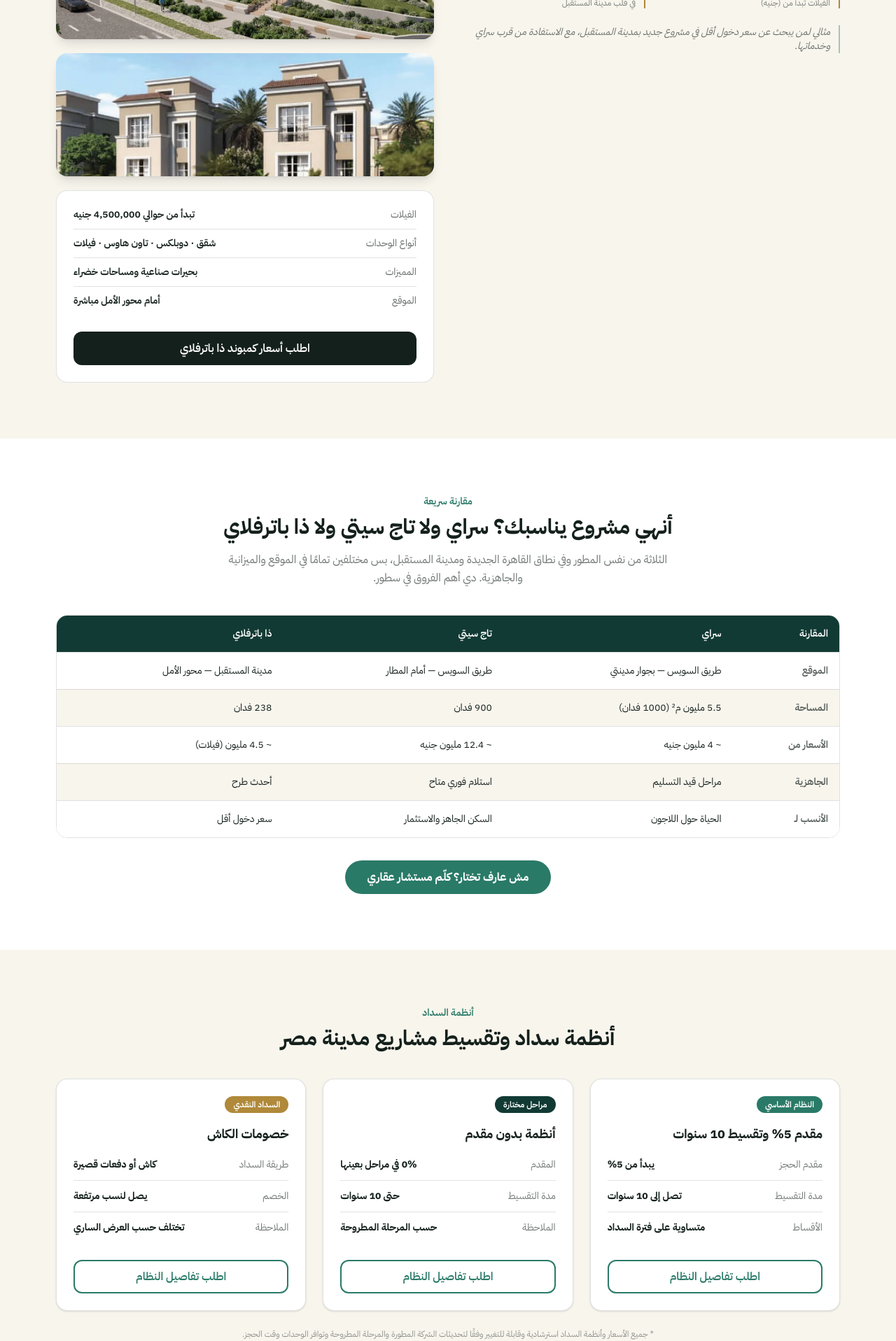
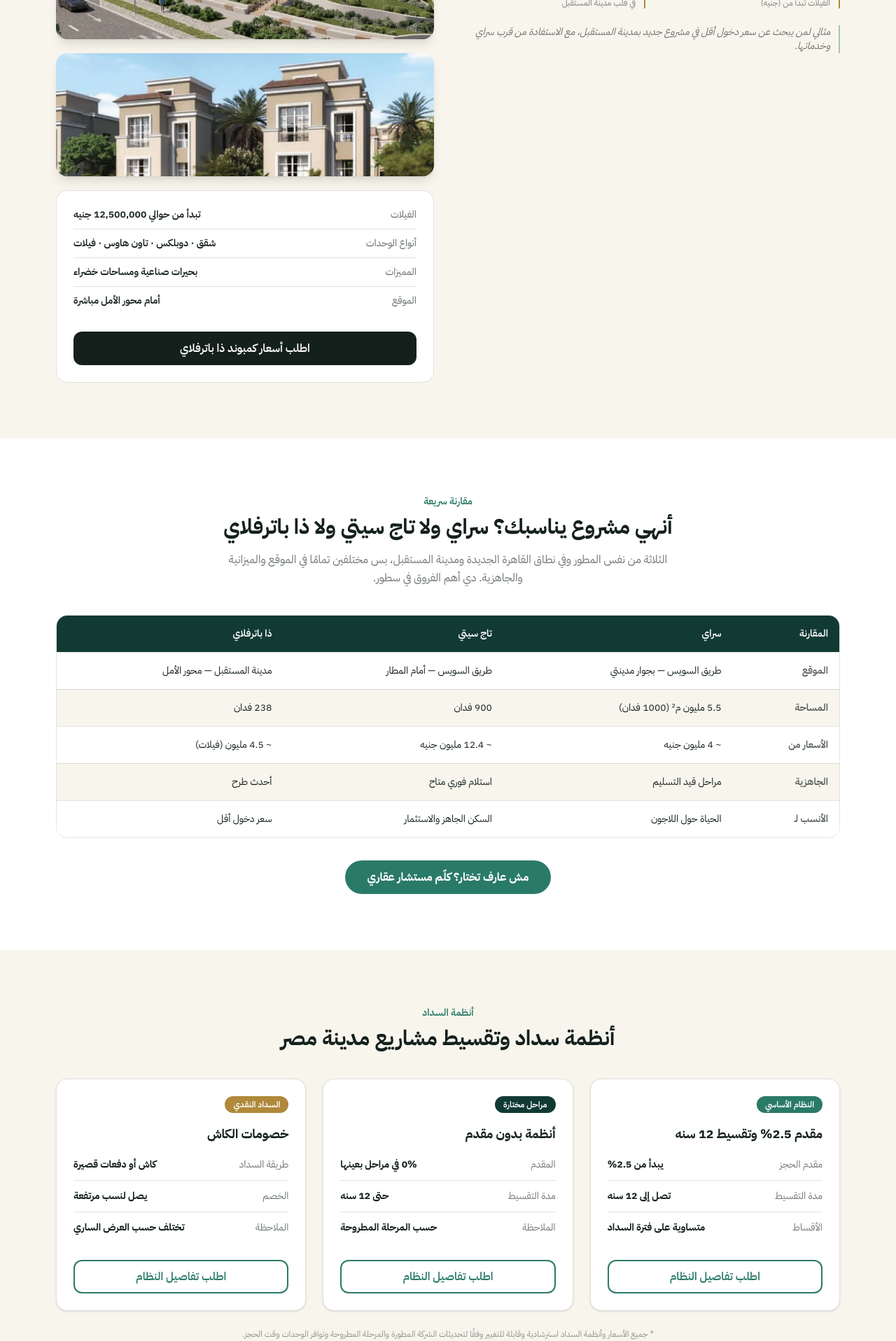
Before and after one commit to marketopiaagency487-wq/mnhd-gamal, a Next.js app: page / in a window 1280 px wide. Shown: the part 3687-5604 px from the top of the page at 70% size. Built offline with nearby package versions, Linux system fonts and the light colour scheme.

Commit message:
Update page.tsx

```diff
--- a/app/page.tsx
+++ b/app/page.tsx
@@ -139,7 +139,7 @@
       ["بجوار سراي", "في قلب مدينة المستقبل"],
     ],
     rows: [
-      ["الفيلات", "تبدأ من حوالي 4,500,000 جنيه"],
+      ["الفيلات", "تبدأ من حوالي 12,500,000 جنيه"],
       ["أنواع الوحدات", "شقق · دوبلكس · تاون هاوس · فيلات"],
       ["المميزات", "بحيرات صناعية ومساحات خضراء"],
       ["الموقع", "أمام محور الأمل مباشرة"],
@@ -161,10 +161,10 @@
   {
     tag: "النظام الأساسي",
     tagTone: "bg-emerald text-white",
-    title: "مقدم 5% وتقسيط 10 سنوات",
+    title: "مقدم 2.5% وتقسيط 12 سنه",
     rows: [
-      ["مقدم الحجز", "يبدأ من 5%"],
-      ["مدة التقسيط", "تصل إلى 10 سنوات"],
+      ["مقدم الحجز", "يبدأ من 2.5%"],
+      ["مدة التقسيط", "تصل إلى 12 سنه"],
       ["الأقساط", "متساوية على فترة السداد"],
     ],
   },
@@ -174,7 +174,7 @@
     title: "أنظمة بدون مقدم",
     rows: [
       ["المقدم", "0% في مراحل بعينها"],
-      ["مدة التقسيط", "حتى 10 سنوات"],
+      ["مدة التقسيط", "حتى 12 سنه"],
       ["الملاحظة", "حسب المرحلة المطروحة"],
     ],
   },
```
